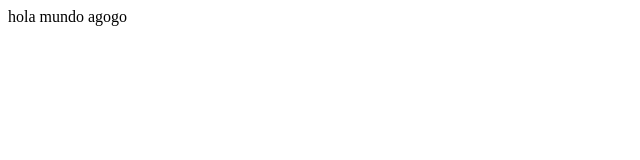
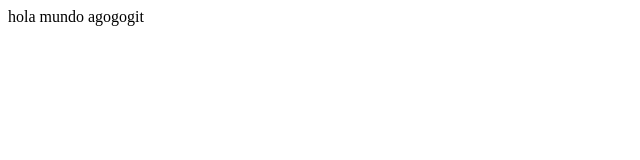
Before and after one commit to AndresGutierrez1992/coding-example, a plain HTML site: page index.html in a window 1280 px wide. Shown: the full height of the page, 0-640 px from the left. Drawn offline with Linux system fonts and the light colour scheme.

Commit message:
commit inicial

```diff
--- a/index.html
+++ b/index.html
@@ -7,6 +7,6 @@
     <title>Document</title>
 </head>
 <body>
-   hola mundo agogo
+   hola mundo agogogit
 </body>
 </html>
```
